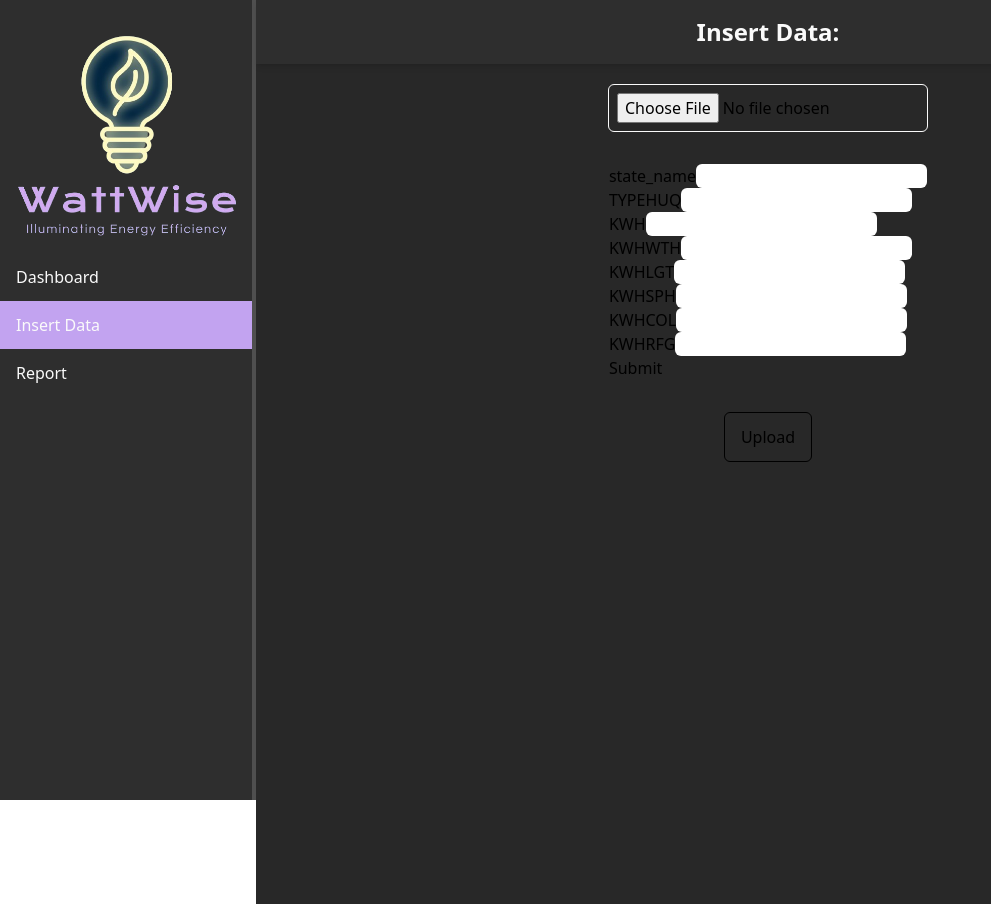
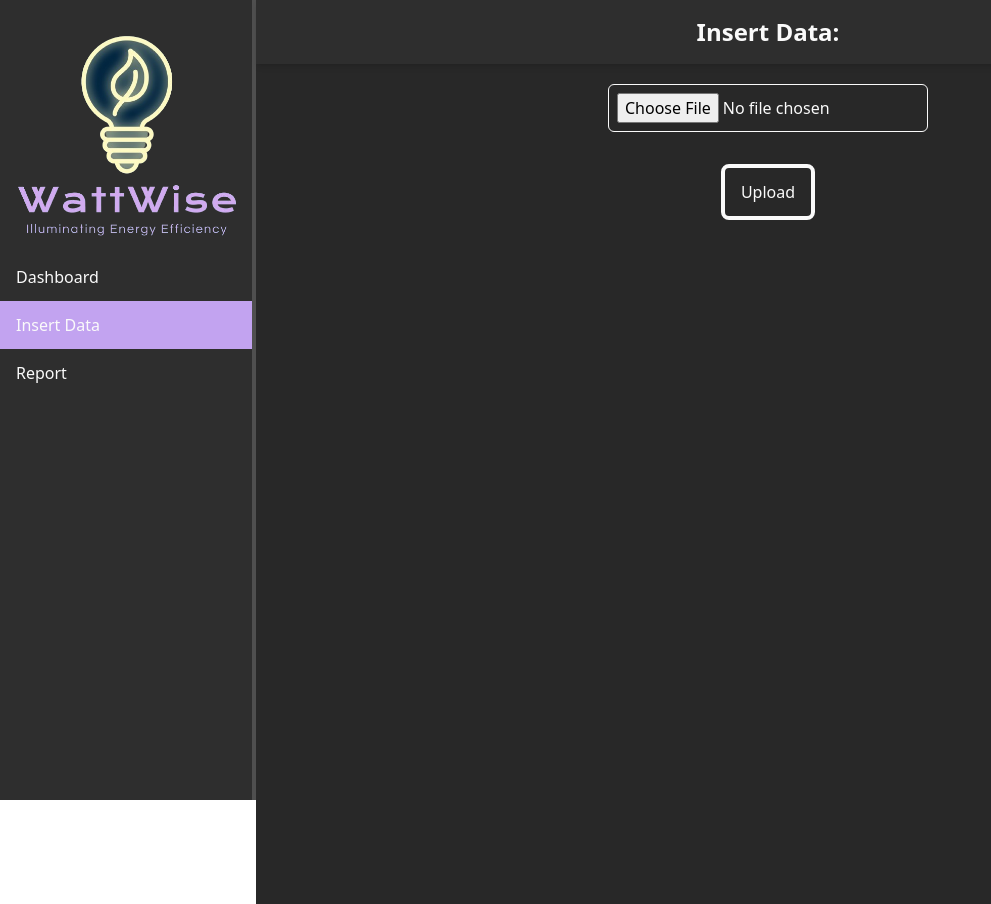
Before and after one commit to jarsnow/hackutd24, a Next.js app in the folder hackutd24/: page /dashboard in a window 1280 px wide. Both pictures are taken after a click on the button "Insert Data". Shown: the whole page, without its empty margins (0-991 px from the left). Built offline with nearby package versions, Linux system fonts and the light colour scheme.

Commit message:
finalize the styles and get graphs maybe

```diff
--- a/hackutd24/src/app/components/data.tsx
+++ b/hackutd24/src/app/components/data.tsx
@@ -112,32 +112,12 @@ const Data: React.FC = () =>{
             </div>
 
             <main className="my-5 w-full min-h-screen m-auto flex flex-col items-center overflow-y-auto space-y-8">
-                    <input className="w-full max-w-xs text-center border border-white rounded-md p-2" type="file" onChange={handleChange} />
+                    <input className="w-full max-w-xs text-center border border-white rounded-md p-2 text-white" type="file" onChange={handleChange} />
 
-                    {/* form here? */}
-                    <form onSubmit={handleFormSubmission}>
-                        {Object.keys(formData).map((key) => (
-                            <div key={key}>
-                                <label>{key.replace(/([A-Z])/, ' $1')}</label>
-                                <input
-                                    className="text-black rounded-md"
-                                    type="text"
-                                    name={key}
-                                    value={formData[key as keyof typeof formData ]}
-                                    onChange={handleChange}
-                                    required
-                                />
-                            </div>
-                        ))}
-                        <button
-                        type="submit">
-                            Submit
-                        </button>
-                    </form>
 
 
                     <button
-                        className="border py-3 px-4 rounded-md "
+                        className="border-4 py-3 px-4 rounded-lg text-white"
                         type="button"
                         disabled={uploading || !file}
                         onClick={() => pinImageToIPFS(file!)}>
--- a/hackutd24/src/app/components/report.tsx
+++ b/hackutd24/src/app/components/report.tsx
@@ -66,16 +66,24 @@ const fetchDataFromIPFS = async (folderCID: string) => {
           Report for MONTH:
         </p>
       </div>
+      <div className="w-full text-center rounded-md p-2 text-white">
       <button
-        className="border py-3 px-4 rounded-md"
+        className="border-4 py-3 px-4 rounded-lg text-white"
         type="button"
         disabled={fetching || !KWHCID}
         onClick={() => fetchDataFromIPFS(KWHCID)}
       >
         {fetching ? "Fetching..." : "Get Report"}
       </button>
+      </div>
 
-      <img src={file}/>
+        <div className='flex flex-wrap justify-evenly'>
+                    <img className='rounded-xl m-8 w-1/3' src={file}></img>
+                    <img className='rounded-xl m-8 w-1/2' src={file}></img>
+                    <img className='rounded-xl m-4 w-1/4' src='https://ichef.bbci.co.uk/images/ic/1920xn/p0k3rf8d.jpg.webp'></img>
+        </div>
+
+
 
       {/*
         <div className="flex flex-wrap justify-evenly mt-4">
```
